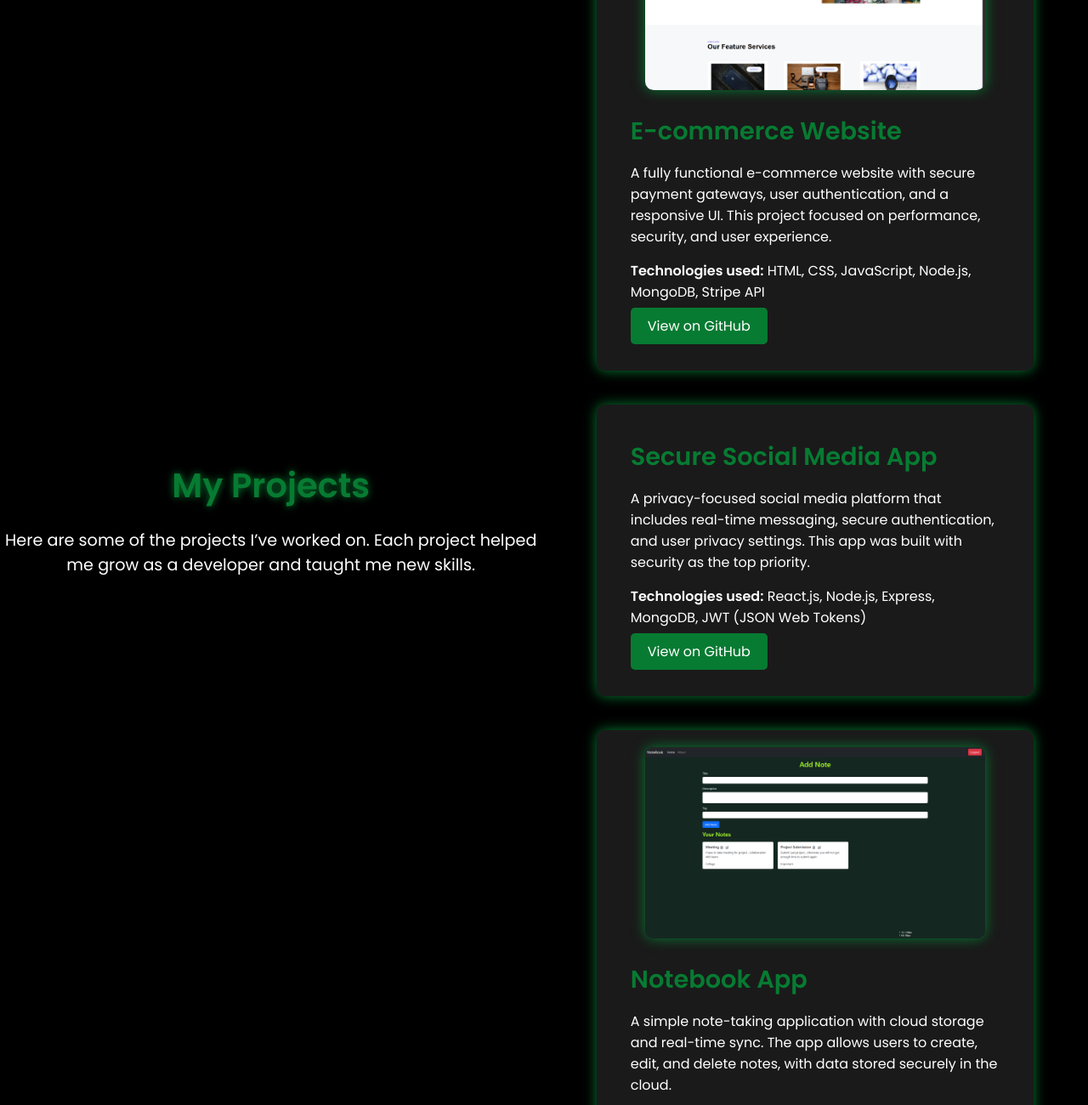
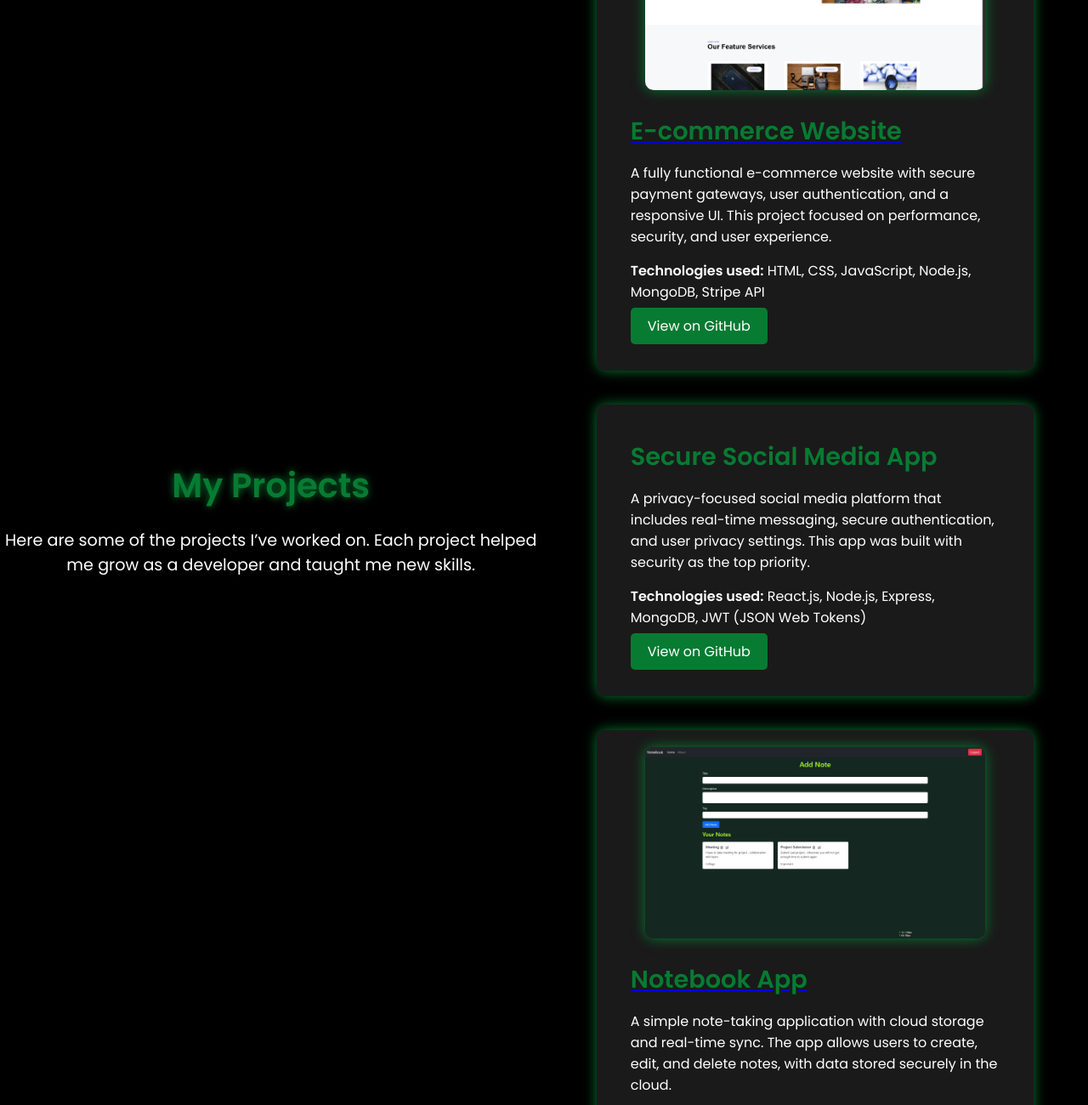
Before and after one commit to sumo47/Sumit_portfolio, a plain HTML site: page index.html in a window 1280 px wide. Shown: the part 1860-3160 px from the top of the page at 85% size. Drawn offline with nearby package versions, Linux system fonts and the light colour scheme.

Commit message:
project url update

```diff
--- a/index.html
+++ b/index.html
@@ -98,7 +98,7 @@
                         <img src="assets/ecommerce.png" alt="E-commerce Website">
                     </div>
                     <div class="project-details">
-                        <h2>E-commerce Website</h2>
+                        <a href="https://sumoecom.netlify.app/"><h2>E-commerce Website</h2></a>
                         <p>A fully functional e-commerce website with secure payment gateways, user authentication, and a responsive UI. This project focused on performance, security, and user experience.</p>
                         <p><strong>Technologies used:</strong> HTML, CSS, JavaScript, Node.js, MongoDB, Stripe API</p>
                         <a href="https://github.com/sumo47/ecommerce_React" class="project-link">View on GitHub</a>
@@ -124,7 +124,7 @@
                         <img src="assets/notebook.png" alt="Notebook App">
                     </div>
                     <div class="project-details">
-                        <h2>Notebook App</h2>
+                        <a href="https://notebooksumo.netlify.app/"><h2>Notebook App</h2></a>
                         <p>A simple note-taking application with cloud storage and real-time sync. The app allows users to create, edit, and delete notes, with data stored securely in the cloud.</p>
                         <p><strong>Technologies used:</strong> HTML, CSS, JavaScript, Firebase</p>
                         <a href="https://github.com/sumo47/NoteBook" class="project-link">View on GitHub</a>
```
